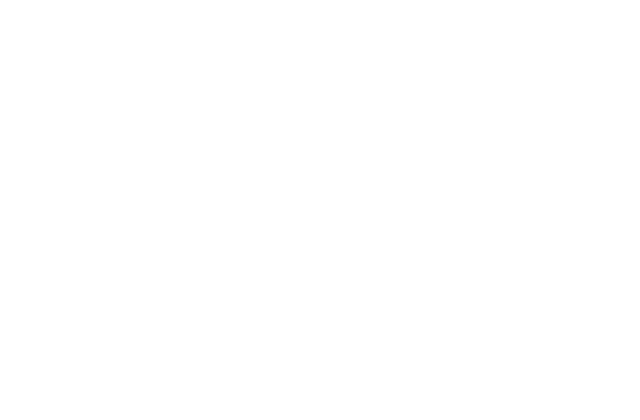
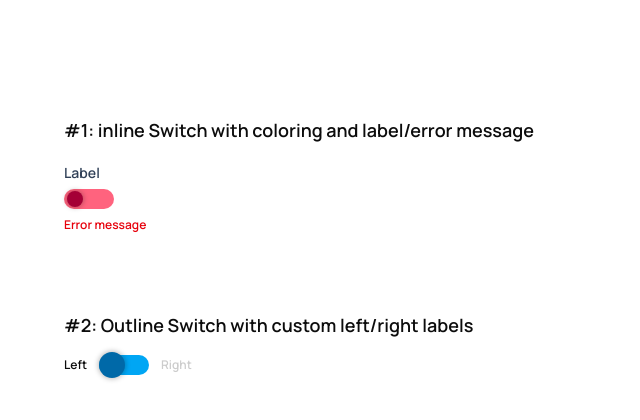
Before and after one commit to ahmad-666/react-framework, a Next.js app: page /test in a window 1280 px wide. Shown: the top 420 px of the page, without its empty margins (0-640 px from the left). Built offline with nearby package versions, Linux system fonts and the light colour scheme.

Commit message:
feat: add Switch

```diff
--- a/src/app/test/page.tsx
+++ b/src/app/test/page.tsx
@@ -2,9 +2,14 @@
 
 import { useState, useRef, useEffect } from 'react';
 import Container from '@/components/Container';
+import SwitchExample from '@/components/Switch/example';
 
 const TestPage = () => {
-    return <Container className='my-30 overflow-visible'></Container>;
+    return (
+        <Container className='my-30 overflow-visible'>
+            <SwitchExample />
+        </Container>
+    );
 };
 
 export default TestPage;
--- /dev/null
+++ b/src/components/Switch/example.tsx
@@ -0,0 +1,49 @@
+import { useState } from 'react';
+import Switch from '.';
+
+export default function SwitchExample() {
+    const [value1, setValue1] = useState(false);
+    const [value2, setValue2] = useState(false);
+
+    return (
+        <div>
+            <div>
+                <p className='text-title-lg'>#1: inline Switch with coloring and label/error message</p>
+                <Switch
+                    value={value1}
+                    onChange={(newVal) => setValue1(newVal)}
+                    trackWidth={50}
+                    trackHeight={20}
+                    handleSize={16}
+                    trackColor='rose-400'
+                    handleColor='rose-800'
+                    label='Label'
+                    error
+                    helperText='Error message'
+                    className='mt-5'
+                />
+            </div>
+            <div className='mt-20'>
+                <p className='text-title-lg'>#2: Outline Switch with custom left/right labels</p>
+                <Switch
+                    value={value2}
+                    onChange={(newVal) => setValue2(newVal)}
+                    trackWidth={50}
+                    trackHeight={20}
+                    handleSize={26}
+                    leftLabel={
+                        <span className={`text-label-md ${value2 ? 'text-neutral-light2' : 'text-neutral-dark4'}`}>
+                            Left
+                        </span>
+                    }
+                    rightLabel={
+                        <span className={`text-label-md ${value2 ? 'text-neutral-dark4' : 'text-neutral-light2'}`}>
+                            Right
+                        </span>
+                    }
+                    className='mt-5'
+                />
+            </div>
+        </div>
+    );
+}
--- /dev/null
+++ b/src/components/Switch/index.tsx
@@ -0,0 +1,105 @@
+'use client';
+
+import { useId, type ReactNode } from 'react';
+import FormLabel from '@/components/FormLabel';
+import FormMessage from '@/components/FormMessage';
+import useColor from '@/hooks/useColor';
+
+type Props = {
+    /** id of invisible input[type="checkbox"] */
+    id?: string;
+    /** on LTR layout value:true means switch is in right side and in RTL layout value:true means switch is in left side  */
+    value: boolean;
+    onChange?: (newValue: boolean) => void;
+    label?: string;
+    trackWidth?: number;
+    trackHeight?: number;
+    handleSize?: number;
+    trackColor?: string;
+    handleColor?: string;
+    leftLabel?: ReactNode;
+    rightLabel?: ReactNode;
+    error?: boolean;
+    helperText?: string;
+    /** content inside handler */
+    children?: ReactNode;
+    trackClassName?: string;
+    handleClassName?: string;
+    containerClassName?: string;
+    className?: string;
+};
+
+export default function Switch({
+    id,
+    value = false,
+    onChange,
+    label,
+    trackWidth = 50,
+    trackHeight = 20,
+    handleSize = 24,
+    trackColor = 'sky-500',
+    handleColor = 'sky-700',
+    leftLabel,
+    rightLabel,
+    error = false,
+    helperText,
+    children,
+    trackClassName = '',
+    handleClassName = '',
+    containerClassName = '',
+    className = ''
+}: Props) {
+    const generatedId = useId();
+    const inputId = id || generatedId;
+    const parsedTrackColor = useColor(trackColor);
+    const parsedHandleColor = useColor(handleColor);
+
+    return (
+        <div className={`${className}`}>
+            {!!label && (
+                <FormLabel inputId={inputId} className='mb-2'>
+                    {label}
+                </FormLabel>
+            )}
+            <div className={`flex items-center gap-3 ${containerClassName}`}>
+                {leftLabel}
+                <div
+                    className={`relative cursor-pointer rounded-full p-0.5 ${trackClassName}`}
+                    style={{
+                        width: `${trackWidth}px`,
+                        height: `${trackHeight}px`,
+                        backgroundColor: parsedTrackColor
+                    }}
+                    onClick={() => onChange?.(!value)}
+                >
+                    <div
+                        className={`rounded-circle absolute top-1/2 aspect-square -translate-y-1/2 shadow-[0_0_5px_1px_rgb(0_0_0_/_0.25)] transition-all duration-300 ease-in-out ${handleClassName}`}
+                        style={{
+                            width: `${handleSize}px`,
+                            height: `${handleSize}px`,
+                            backgroundColor: parsedHandleColor,
+                            ...(handleSize > trackHeight && { left: value ? `calc(100% - ${handleSize}px)` : '0px' }), //outline
+                            ...(handleSize <= trackHeight && {
+                                left: value ? `calc(100% - ${handleSize}px - 3px)` : '3px'
+                            }) //inline
+                        }}
+                    >
+                        {children}
+                    </div>
+                    <input
+                        id={inputId}
+                        type='checkbox'
+                        checked={value}
+                        className='pointer-events-none absolute top-0 left-0 h-0 w-0 opacity-0'
+                    />
+                </div>
+                {rightLabel}
+            </div>
+            {!!helperText && (
+                <FormMessage error={error} className='mt-2'>
+                    {helperText}
+                </FormMessage>
+            )}
+        </div>
+    );
+}
```
